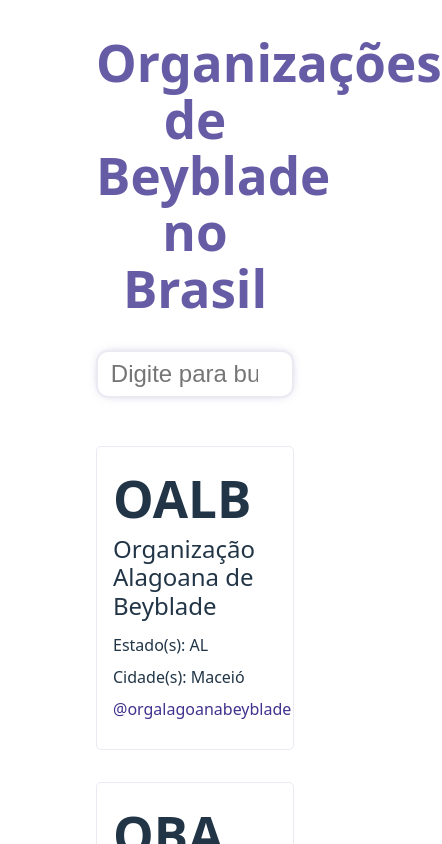
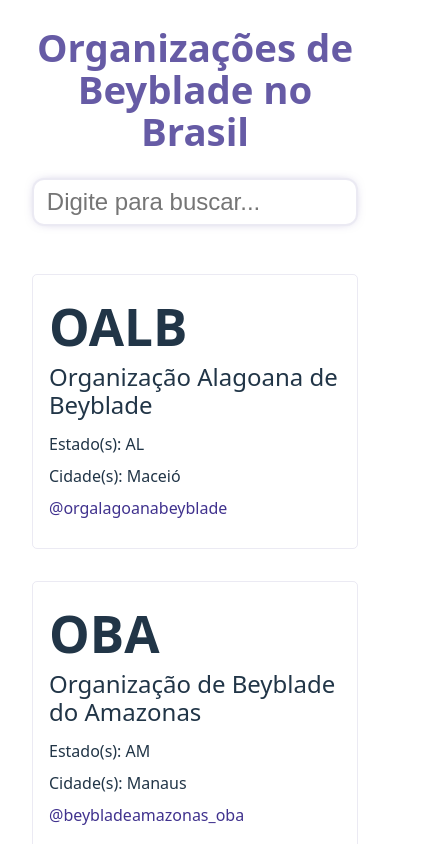
Before and after one commit to matheusmurden/beybrasil, a React (Vite) app: page / in a window 390 px wide. Shown: the top 844 px of the page, 442 px wide, since content can reach past the window. Built offline with nearby package versions, Linux system fonts and the light colour scheme; a web font is replaced by a local one.

Commit message:
fix: responsiveness issues on smaller screens

```diff
--- a/src/App.css
+++ b/src/App.css
@@ -39,7 +39,6 @@
     height: 100%;
     max-width: 100vw;
     margin: 0;
-    padding: 0 6rem 0 6rem;
     display: flex;
     flex-direction: column;
     align-items: flex-start;
@@ -67,15 +66,33 @@
     :root {
         --gridColumns: 1;
     }
+    body {
+        padding: 0 2rem 0 2rem;
+    }
+    header h1 {
+        font-size: 2.4rem;
+    }
 }
 @media (min-width: 820px) {
     :root {
         --gridColumns: 2;
     }
+    body {
+        padding: 0 3rem 0 3rem;
+    }
+    header h1 {
+        font-size: 2.8rem;
+    }
 }
 @media (min-width: 1280px) {
     :root {
         --gridColumns: 3;
+    }
+    body {
+        padding: 0 6rem 0 6rem;
+    }
+    header h1 {
+        font-size: 3.2rem;
     }
 }
 @media (min-width: 1600px) {
```
